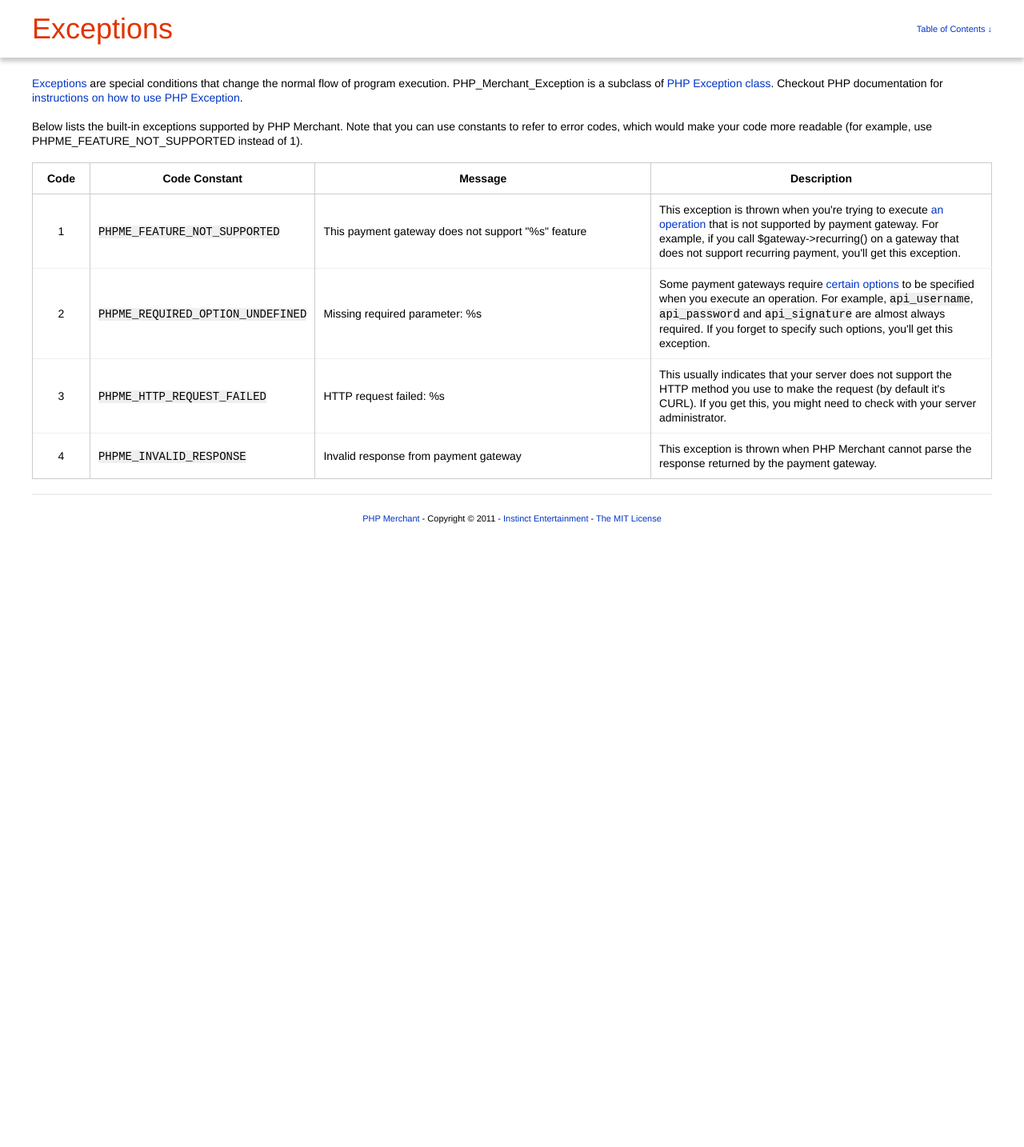
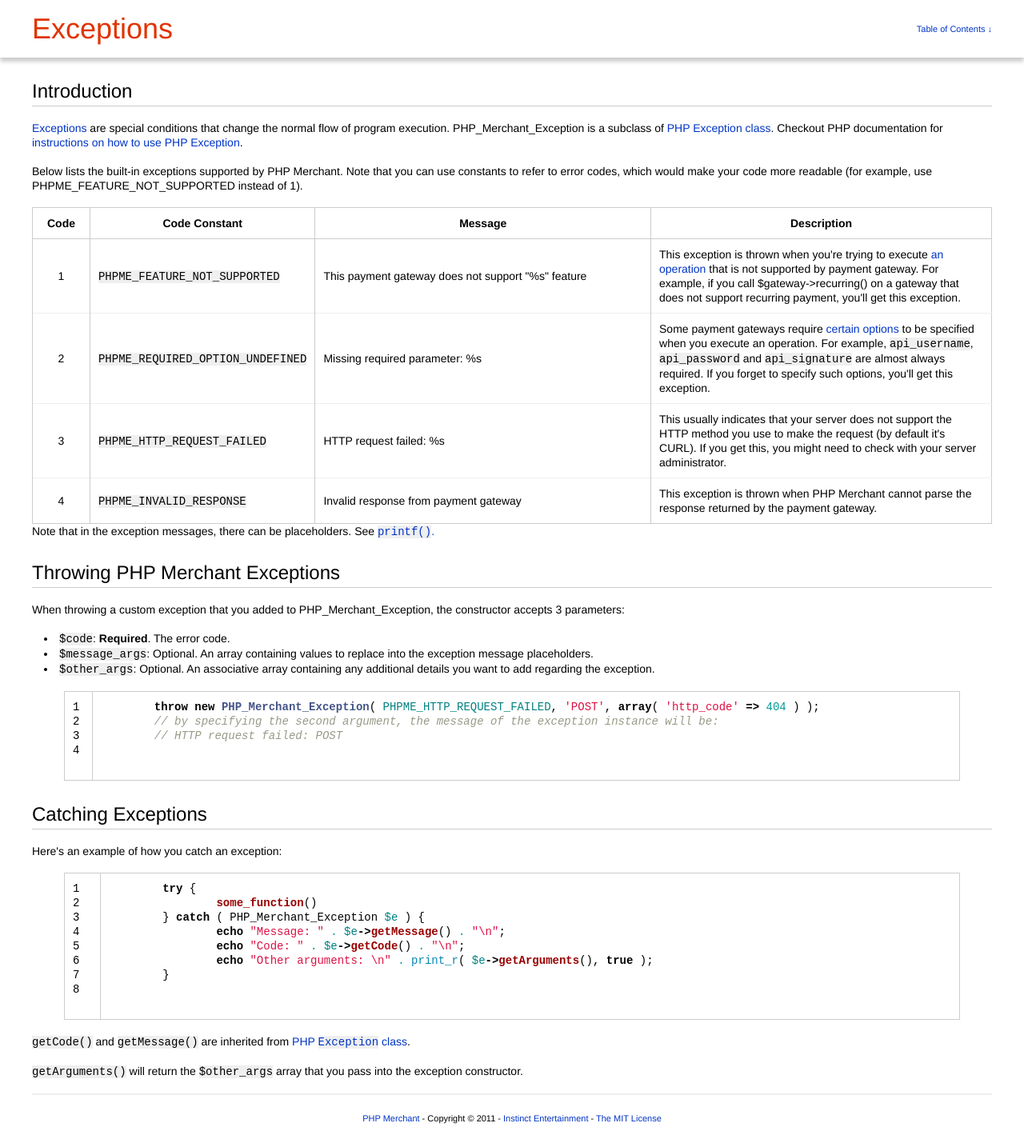
Before and after one commit to wp-e-commerce/PHP-Merchant, a Jekyll site: the page built from exceptions.html, in a window 1280 px wide. Shown: the whole page at 80% size. Built offline with Jekyll 4.4.1, drawn with Linux system fonts in a browser that asks for light colours; before the commit the page ends 900 px from its top, so only the background shows below that.

Commit message:
Adding new exceptions

```diff
--- a/exceptions.html
+++ b/exceptions.html
@@ -4,6 +4,9 @@ title   : Exceptions
 category: General Topics
 order   : 2
 ---
+
+<section>
+	<h3>Introduction</h3>
 
 	<p><a href="http://en.wikipedia.org/wiki/Exception_handling">Exceptions</a> are special conditions that change the normal flow of program execution. PHP_Merchant_Exception is a subclass of <a href="http://php.net/manual/en/class.exception.php">PHP Exception class</a>. Checkout PHP documentation for <a href="http://php.net/manual/en/language.exceptions.php">instructions on how to use PHP Exception</a>.</p>
 
@@ -45,3 +48,41 @@ order   : 2
 			</tr>
 		</tbody>
 	</table>
+
+	<p>Note that in the exception messages, there can be placeholders. See <a href="http://php.net/manual/en/function.printf.php"><code>printf()</code>.</a></p>
+</section>
+
+<section>
+	<h3>Throwing PHP Merchant Exceptions</h3>
+	<p>When throwing a custom exception that you added to PHP_Merchant_Exception, the constructor accepts 3 parameters:</p>
+
+	<ul>
+		<li><code>$code</code>: <strong>Required</strong>. The error code.</li>
+		<li><code>$message_args</code>: Optional. An array containing values to replace into the exception message placeholders.</li>
+		<li><code>$other_args</code>: Optional. An associative array containing any additional details you want to add regarding the exception.</li>
+	</ul>
+
+	{% highlight php linenos startinline %}
+	throw new PHP_Merchant_Exception( PHPME_HTTP_REQUEST_FAILED, 'POST', array( 'http_code' => 404 ) );
+	// by specifying the second argument, the message of the exception instance will be:
+	// HTTP request failed: POST
+	{% endhighlight %}
+</section>
+
+<section>
+	<h3>Catching Exceptions</h3>
+
+	<p>Here's an example of how you catch an exception:</p>
+	{% highlight php linenos startinline %}
+	try {
+		some_function()
+	} catch ( PHP_Merchant_Exception $e ) {
+		echo "Message: " . $e->getMessage() . "\n";
+		echo "Code: " . $e->getCode() . "\n";
+		echo "Other arguments: \n" . print_r( $e->getArguments(), true );
+	}
+	{% endhighlight %}
+
+	<p><code>getCode()</code> and <code>getMessage()</code> are inherited from <a href="http://php.net/manual/en/class.exception.php">PHP <code>Exception</code> class</a>.</p>
+	<p><code>getArguments()</code> will return the <code>$other_args</code> array that you pass into the exception constructor.</p>
+</section>
```
Also changed, not shown: new-exceptions.html (+22 -0 lines). Lines whose indentation alone changed are shown as unchanged.
